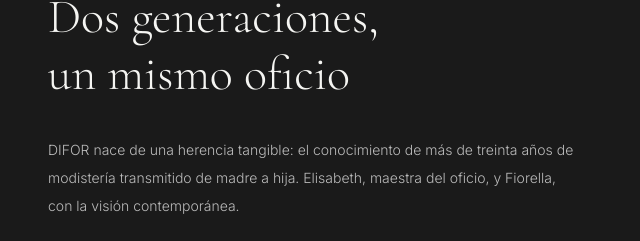
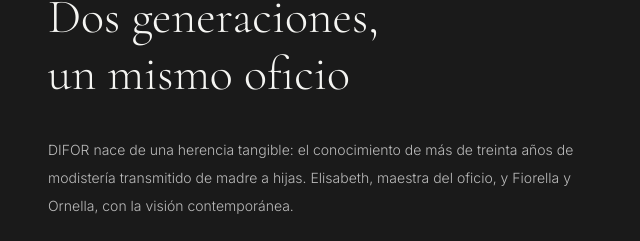
Before and after one commit to difortunastudio/difortunastudio, a plain HTML site: page difor.html in a window 1280 px wide. Shown: the part 3395-3636 px from the top of the page, 0-640 px from the left. Drawn offline with nearby package versions, Linux system fonts and the light colour scheme.

Commit message:
📝 Update family story to include both daughters
- Change text from 'de madre a hija' to 'de madre a hijas'
- Add Ornella alongside Fiorella in the DIFOR heritage story

```diff
--- a/difor.html
+++ b/difor.html
@@ -361,8 +361,8 @@
 
         <p class="sans" style="font-size: 14px; line-height: 2; color: rgba(255,255,255,0.7); font-weight: 300; margin-bottom: 24px;">
           DIFOR nace de una herencia tangible: el conocimiento de más de
-          treinta años de modistería transmitido de madre a hija. Elisabeth,
-          maestra del oficio, y Fiorella, con la visión contemporánea.
+          treinta años de modistería transmitido de madre a hijas. Elisabeth,
+          maestra del oficio, y Fiorella y Ornella, con la visión contemporánea.
         </p>
 
         <p class="sans" style="font-size: 14px; line-height: 2; color: rgba(255,255,255,0.7); font-weight: 300; margin-bottom: 40px;">
```
